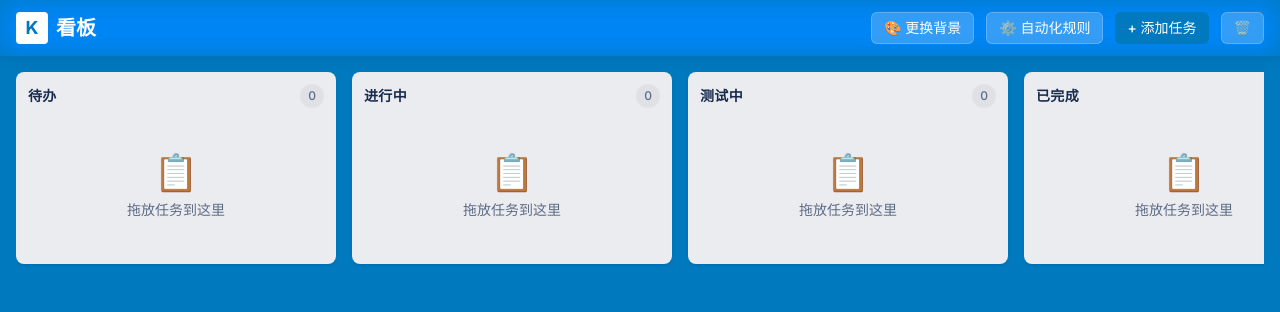
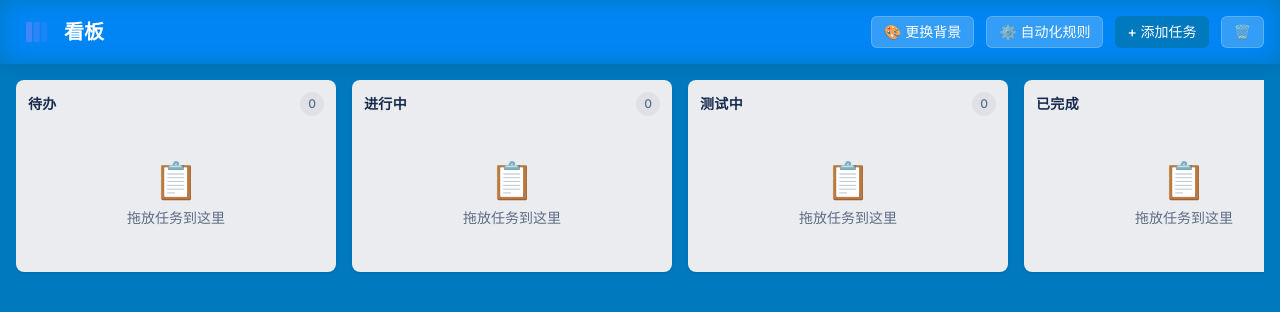
Before and after one commit to jichangee/kanban, a Next.js app: page / in a window 1280 px wide. Shown: the top 312 px of the page. Built offline with nearby package versions, Linux system fonts and the light colour scheme.

Commit message:
feat: 更换logo

```diff
--- a/app/layout.tsx
+++ b/app/layout.tsx
@@ -7,6 +7,9 @@ const inter = Inter({ subsets: ['latin'] });
 export const metadata: Metadata = {
   title: '看板应用 | Kanban Board',
   description: 'Next.js App Router Kanban Board Application with TypeScript',
+  icons: {
+    icon: '/logo.svg',
+  },
 };
 
 export default function RootLayout({
--- a/components/KanbanBoard.tsx
+++ b/components/KanbanBoard.tsx
@@ -7,6 +7,7 @@ import ColumnComponent from '@/components/Column';
 import TaskModal from '@/components/TaskModal';
 import TrashModal from '@/components/TrashModal';
 import { Button } from '@/components/ui/button';
+import Image from 'next/image';
 
 // 自动化规则类型
 type AutomationRule = {
@@ -331,9 +332,7 @@ export default function KanbanBoard() {
           <div className="flex items-center justify-between">
             <div className="flex items-center space-x-4">
               <div className="flex items-center space-x-2">
-                <div className="w-8 h-8 bg-white rounded flex items-center justify-center">
-                  <span className="text-[#0079bf] font-bold text-lg">K</span>
-                </div>
+                <Image src="/logo.svg" alt="Logo" width={40} height={40} />
                 <h1 className="text-white font-semibold text-xl">看板</h1>
               </div>
             </div>
```
Also changed, not shown: public/logo.svg (added).
